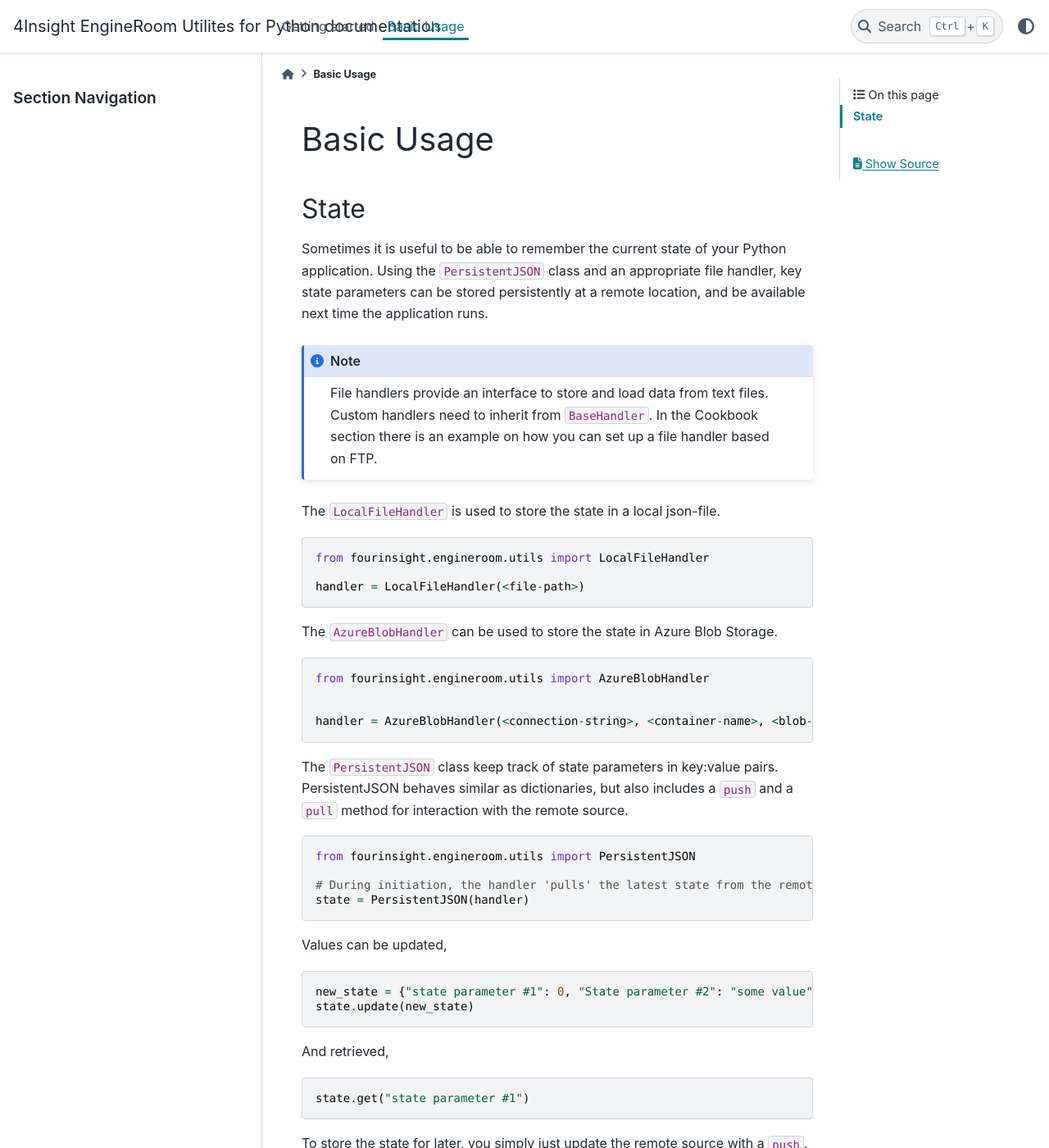
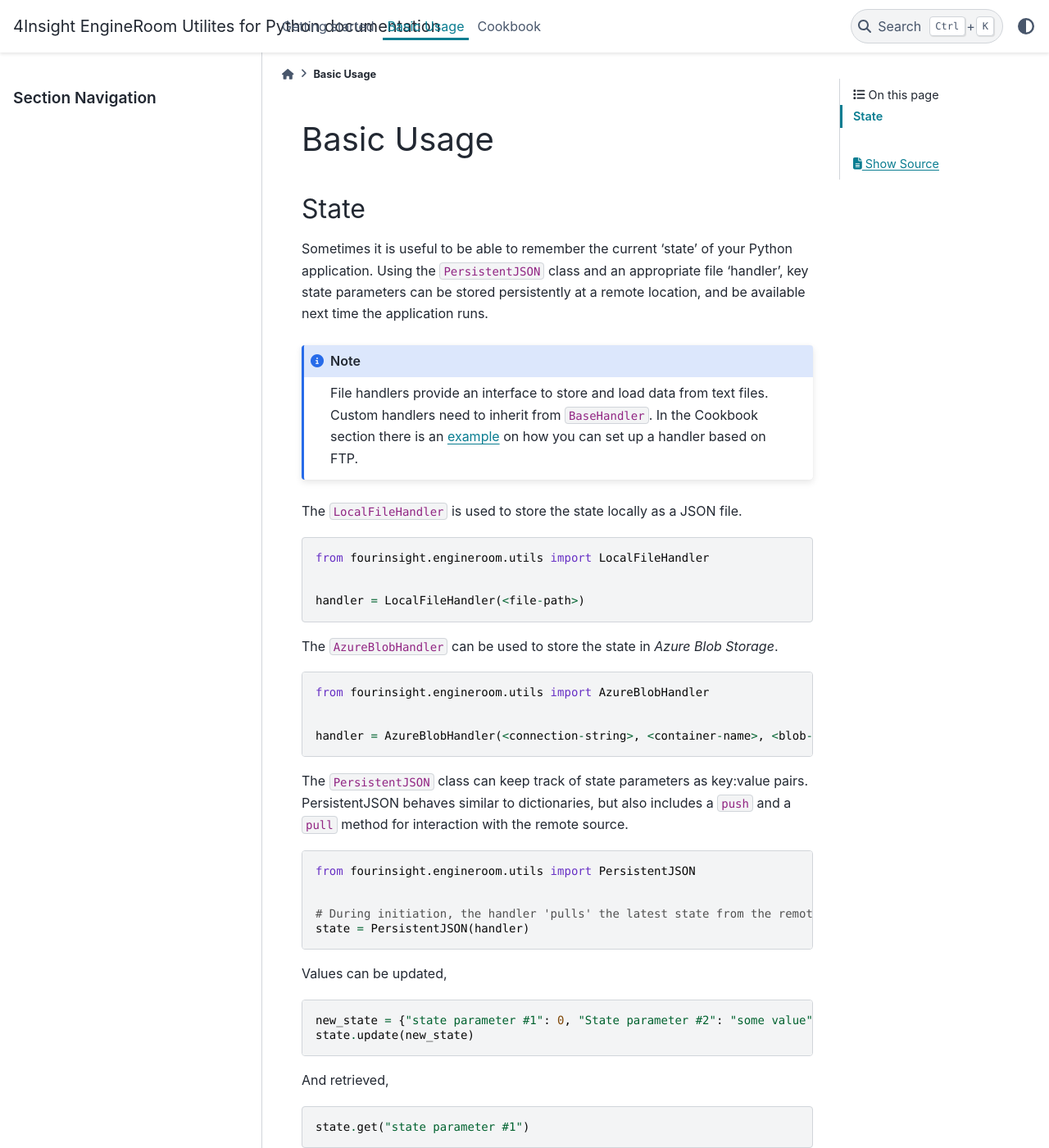
Before and after one commit to 4Subsea/fourinsight-engineroom-utils-python, a Sphinx documentation site: the page built from docs/basic_usage.rst, in a window 1280 px wide and 1400 px high. Shown: the whole window at 82% size. Built offline with Sphinx 7.4.7 and the PyData theme 0.15.4, drawn with Linux system fonts in a browser that asks for light colours; some of the changed text lies outside the part shown.

Commit message:
doc: more documentation

```diff
--- a/docs/basic_usage.rst
+++ b/docs/basic_usage.rst
@@ -4,25 +4,26 @@ Basic Usage
 State
 -----
 
-Sometimes it is useful to be able to remember the current state of your Python
-application. Using the ``PersistentJSON`` class and an appropriate file handler,
+Sometimes it is useful to be able to remember the current 'state' of your Python
+application. Using the ``PersistentJSON`` class and an appropriate file 'handler',
 key state parameters can be stored persistently at a remote location, and be available
 next time the application runs.
 
 .. note::
     File handlers provide an interface to store and load data from text files.
     Custom handlers need to inherit from ``BaseHandler``. In the Cookbook section
-    there is an example on how you can set up a file handler based on FTP.
+    there is an :ref:`example<example_custom_handler_ftp>` on how you can set up a handler based on FTP.
 
-The ``LocalFileHandler`` is used to store the state in a local json-file.
+The ``LocalFileHandler`` is used to store the state locally as a JSON file.
 
 .. code-block:: python
 
     from fourinsight.engineroom.utils import LocalFileHandler
 
+
     handler = LocalFileHandler(<file-path>)
 
-The ``AzureBlobHandler`` can be used to store the state in Azure Blob Storage.
+The ``AzureBlobHandler`` can be used to store the state in *Azure Blob Storage*.
 
 .. code-block:: python
 
@@ -31,13 +32,14 @@ The ``AzureBlobHandler`` can be used to store the state in Azure Blob Storage.
 
     handler = AzureBlobHandler(<connection-string>, <container-name>, <blob-name>)
 
-The ``PersistentJSON`` class keep track of state parameters in key:value pairs.
-PersistentJSON behaves similar as dictionaries, but also includes a ``push``
+The ``PersistentJSON`` class can keep track of state parameters as key:value pairs.
+PersistentJSON behaves similar to dictionaries, but also includes a ``push``
 and a ``pull`` method for interaction with the remote source.
 
 .. code-block:: python
 
     from fourinsight.engineroom.utils import PersistentJSON
+
 
     # During initiation, the handler 'pulls' the latest state from the remote source
     state = PersistentJSON(handler)
@@ -55,16 +57,31 @@ And retrieved,
 
     state.get("state parameter #1")
 
-To store the state for later, you simply just update the remote source with a ``push``.
+As well as deleted, printed, etc...
+
+.. code-block:: python
+
+    # Delete
+    del state["state parameter #1]
+
+    # Print
+    print(state)
+
+    # etc...
+
+To store the state for later, you simply just update the remote source with a ``push()``.
 
 .. code-block:: python
 
     # Update remote source
     state.push()
 
-Then, the state is available next time you run your script by doing a ``pull``.
+Then, the state is available next time you run your script by doing a ``pull()``.
 
 .. code-block:: python
 
     # Update state from remote source
     state.pull()
+
+.. warning::
+    The ``push`` method will overwrite the content of the remote source.
--- a/docs/conf.py
+++ b/docs/conf.py
@@ -38,6 +38,7 @@ extensions = [
     "sphinx.ext.autodoc",
     "sphinx.ext.napoleon",
     "sphinx.ext.intersphinx",
+    "sphinx.ext.autosectionlabel",
 ]
 
 # Napoleon settings
--- a/docs/index.rst
+++ b/docs/index.rst
@@ -15,3 +15,4 @@ Contents
 
    getting_started
    basic_usage
+   cookbook
```
Also changed, not shown: docs/cookbook.rst (added, +16 -0 lines).
